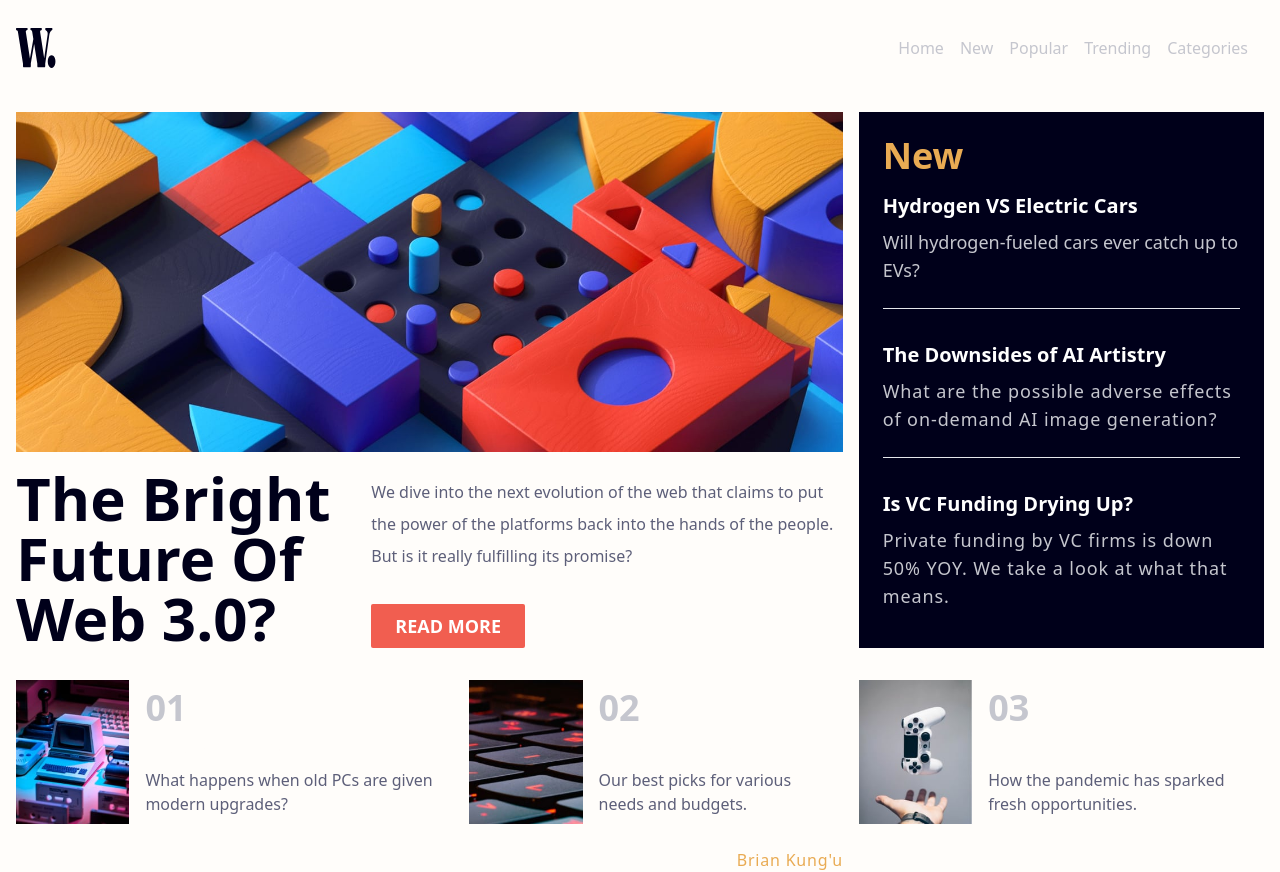
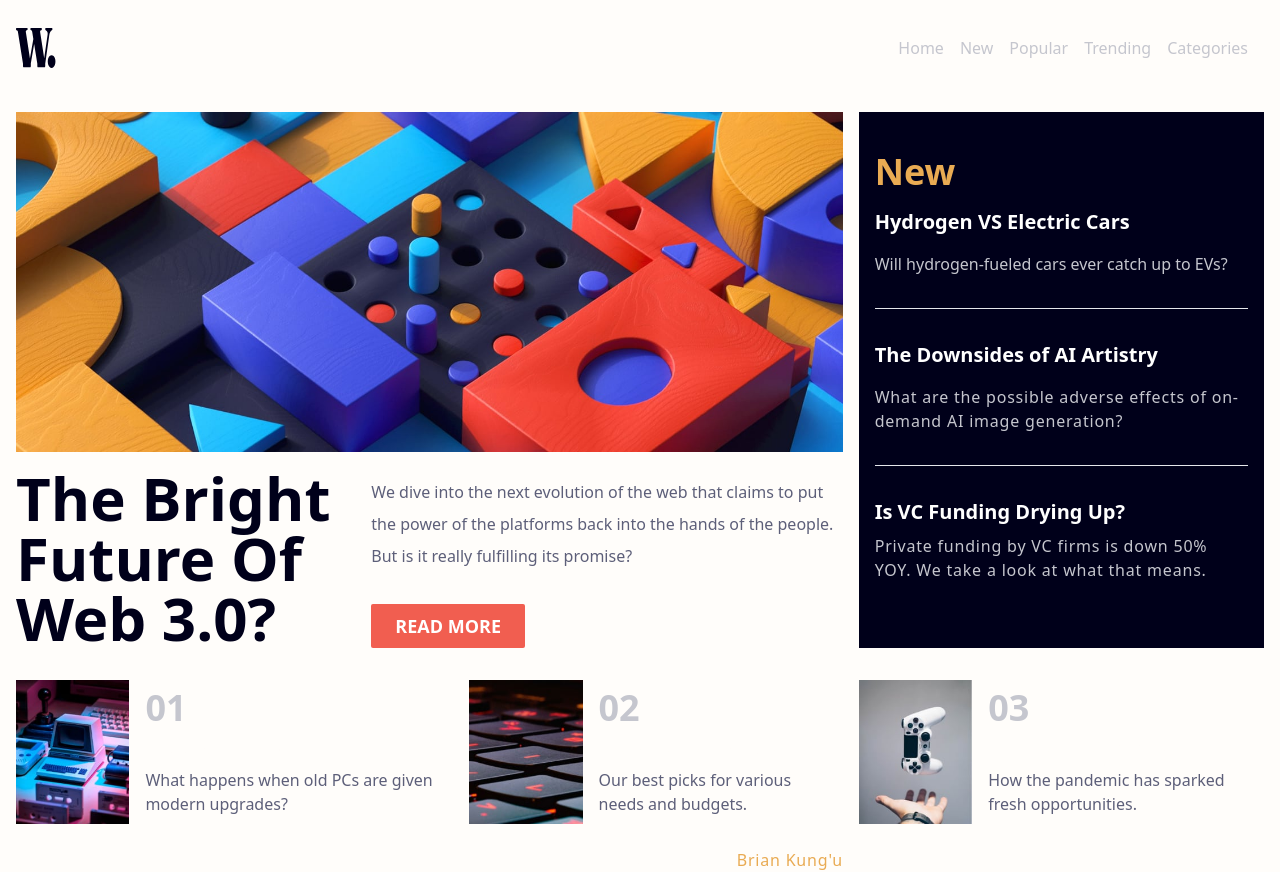
Before and after one commit to brianKungu/news-homepage-main, a plain HTML site: page index.html in a window 1280 px wide. Drawn offline with nearby package versions, Linux system fonts and the light colour scheme.

Commit message:
Compele Challenge

```diff
--- a/index.html
+++ b/index.html
@@ -137,7 +137,7 @@
         <div
           class="col-span-1 bg-veryDarkGrayBlue dark:border-2 dark:rounded-md mt-10 md:mt-0"
         >
-          <div class="p-6 flex flex-col gap-4">
+          <div class="py-10 px-4 flex flex-col gap-4">
             <div>
               <h1 class="text-softOrange text-4xl font-bold">New</h1>
             </div>
@@ -146,9 +146,7 @@
               <h2 class="text-white font-semibold text-xl">
                 Hydrogen VS Electric Cars
               </h2>
-              <p
-                class="text-grayBlue dark:text-grayBlue py-2 text-lg tracking wider"
-              >
+              <p class="text-grayBlue dark:text-grayBlue py-4 tracking wider">
                 Will hydrogen-fueled cars ever catch up to EVs?
               </p>
               <div class="py-4 w-full mx-auto">
@@ -161,9 +159,7 @@
               <h2 class="text-white font-semibold text-xl">
                 The Downsides of AI Artistry
               </h2>
-              <p
-                class="text-grayBlue py-2 text-lg tracking-wider dark:text-grayBlue"
-              >
+              <p class="text-grayBlue py-4 tracking-wider dark:text-grayBlue">
                 What are the possible adverse effects of on-demand AI image
                 generation?
               </p>
@@ -177,9 +173,7 @@
               <h2 class="text-white font-semibold text-xl">
                 Is VC Funding Drying Up?
               </h2>
-              <p
-                class="text-grayBlue py-2 text-lg dark:text-grayBlue tracking-wider"
-              >
+              <p class="text-grayBlue py-2 dark:text-grayBlue tracking-wider">
                 Private funding by VC firms is down 50% YOY. We take a look at
                 what that means.
               </p>
```
